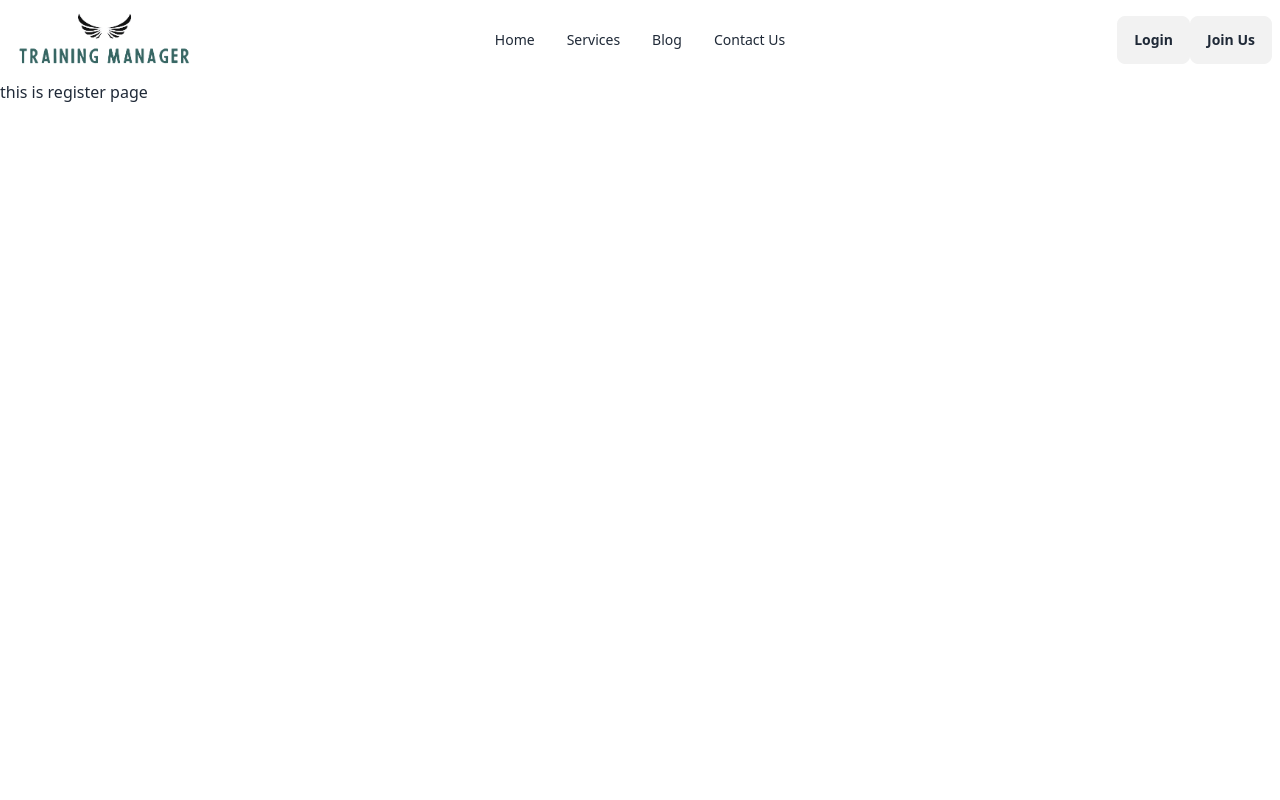
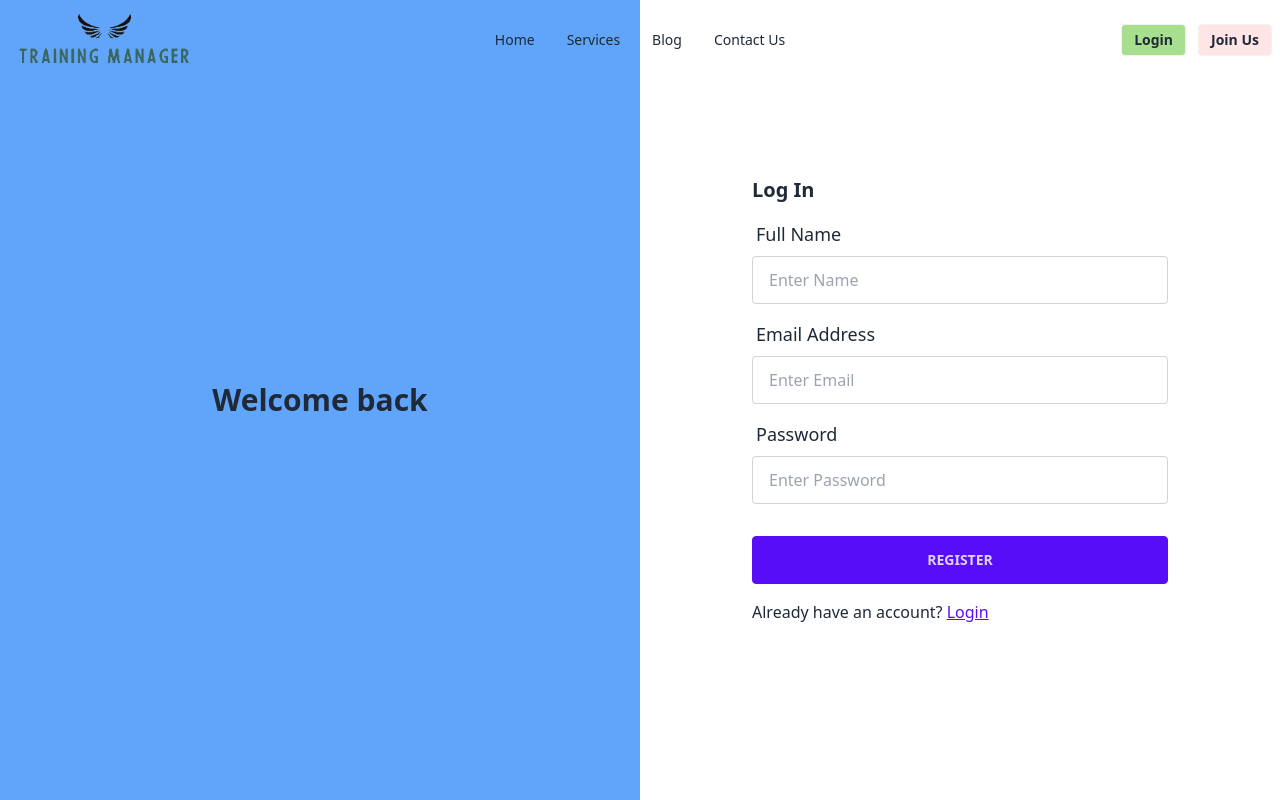
Before and after one commit to shuvajitmaitra/Training-Manager, a React (Vite) app: page /register in a window 1280 px wide. Built offline with nearby package versions, Linux system fonts and the light colour scheme.

Commit message:
navbar and banner added

```diff
--- a/public/data.json
+++ b/public/data.json
@@ -2,7 +2,42 @@
     {
         "id": 1,
         "title": "Modern Robotics: Mechanics, Planning, and Control Specialization",
-        "image": "image",
+        "image": "https://i.ibb.co/Wy2SynT/robotics.jpg",
+        "price": 2999,
+        "descriptions":"descriptions"
+    },
+    {
+        "id": 2,
+        "title": "Leadership Development Program",
+        "image": "https://i.ibb.co/kxLhbPk/leadership.jpg",
+        "price": 2999,
+        "descriptions":"descriptions"
+    },
+    {
+        "id": 3,
+        "title": "Soft-skill Training",
+        "image": "https://i.ibb.co/5KdWhL5/softskills.jpg",
+        "price": 2999,
+        "descriptions":"descriptions"
+    },
+    {
+        "id": 4,
+        "title": "Artificial Intelligence Training",
+        "image": "https://i.ibb.co/BCn1V9b/artificial-intelligance.jpg",
+        "price": 2999,
+        "descriptions":"descriptions"
+    },
+    {
+        "id": 5,
+        "title": "Communication skill improvement Training",
+        "image": "https://i.ibb.co/ZSxhP9F/communication.jpg",
+        "price": 2999,
+        "descriptions":"descriptions"
+    },
+    {
+        "id": 6,
+        "title": "Importance of Mental health Training",
+        "image": "https://i.ibb.co/jhtW4XC/mental-health.jpg",
         "price": 2999,
         "descriptions":"descriptions"
     }
--- /dev/null
+++ b/src/AuthProvider/AuthProvider.jsx
@@ -0,0 +1,23 @@
+import { createContext, useEffect, useState } from "react";
+import PropTypes from "prop-types";
+
+// eslint-disable-next-line react-refresh/only-export-components
+export const authContext = createContext(null);
+
+const AuthProvider = ({ children }) => {
+  const [services, setServices] = useState([]);
+
+  useEffect(() => {
+    fetch("/data.json")
+      .then((response) => response.json())
+      .then((data) => setServices(data));
+  }, []);
+  const authInfo = {
+    services,
+  };
+  return <authContext.Provider value={authInfo}>{children}</authContext.Provider>;
+};
+AuthProvider.propTypes = {
+  children: PropTypes.node,
+};
+export default AuthProvider;
--- /dev/null
+++ b/src/Components/Banner/Banner.jsx
@@ -0,0 +1,11 @@
+
+import banner from "../../assets/event-management.jpg"
+const Banner = () => {
+    return (
+        <div>
+            <img src={banner} className="h-screen w-full" />
+        </div>
+    );
+};
+
+export default Banner;
--- a/src/Components/Navbar.jsx
+++ b/src/Components/Navbar.jsx
@@ -23,13 +23,13 @@ const Navbar = () => {
       );
 
     return (
-        <div className="navbar bg-base-100">
+        <div className="max-w-screen-xl mx-auto navbar bg-transparent ">
   <div className="navbar-start">
     <div className="dropdown">
       <label tabIndex={0} className="btn btn-ghost lg:hidden">
         <svg xmlns="http://www.w3.org/2000/svg" className="h-5 w-5" fill="none" viewBox="0 0 24 24" stroke="currentColor"><path strokeLinecap="round" strokeLinejoin="round" strokeWidth="2" d="M4 6h16M4 12h8m-8 6h16" /></svg>
       </label>
-      <ul tabIndex={0} className="menu menu-sm dropdown-content mt-3 z-[1] p-2 shadow bg-base-100 rounded-box w-52">
+      <ul tabIndex={0} className="menu menu-sm dropdown-content mt-3 z-[1] p-2 shadow bg-[#A8DF8E] rounded-box w-52">
         {navLink}
       </ul>
     </div>
@@ -40,9 +40,9 @@ const Navbar = () => {
      {navLink}
     </ul>
   </div>
-  <div className="navbar-end">
-   <Link to="/login"> <button className="btn capitalize">Login</button></Link>
-   <Link to="/register"> <button className="btn capitalize">Join Us</button></Link>
+  <div className="navbar-end gap-3 ">
+   <Link to="/login"> <button className="btn capitalize bg-[#A8DF8E] btn-sm rounded">Login</button></Link>
+   <Link to="/register"> <button className="btn capitalize bg-[#FFE5E5] btn-sm rounded" >Join Us</button></Link>
   </div>
 </div>
     );
--- /dev/null
+++ b/src/Components/Service/Service.jsx
@@ -0,0 +1,17 @@
+import PropTypes from "prop-types";
+
+const Service = ({service}) => {
+    const {title, image, price, description} = service;
+    return (
+        <div className="p-6 bg-slate-200 rounded-md">
+            <img src={image} className="h-60 w-full rounded-md" />
+            <h2>{title}</h2>
+            <p>{price}</p>
+            <p>{description}</p>
+        </div>
+    );
+};
+Service.propTypes = {
+    service: PropTypes.object,
+  };
+export default Service;
--- a/src/Pages/Home/Home.jsx
+++ b/src/Pages/Home/Home.jsx
@@ -1,7 +1,21 @@
+import { useContext } from "react";
+import Banner from "../../Components/Banner/Banner";
+import { authContext } from "../../AuthProvider/AuthProvider";
+import Service from "../../Components/Service/Service";
+
 const Home = () => {
+  const { services } = useContext(authContext);
   return (
     <div>
-      <h3>This is home page.......</h3>
+      <Banner></Banner>
+      <div className="max-w-screen-xl mx-auto grid grid-cols-1 md:grid-cols-2 lg:grid-cols-3 gap-6 py-10 ">
+        {services.map((service) => (
+          <Service
+            key={service.id}
+            service={service}
+          ></Service>
+        ))}
+      </div>
     </div>
   );
 };
--- a/src/Pages/Login/Login.jsx
+++ b/src/Pages/Login/Login.jsx
@@ -1,7 +1,43 @@
+import { Link } from "react-router-dom";
+
 const Login = () => {
   return (
-    <div>
-      <h3>this is login page....</h3>
+    <div className="flex h-screen justify-center items-center">
+      <div className="flex-1 bg-blue-400 h-full flex justify-center items-center">
+        <h2 className="text-3xl font-bold">Welcome back</h2>
+      </div>
+      <div className="flex-1">
+        <form className="card-body w-3/4 mx-auto">
+            <h3 className="text-xl font-semibold">Log In</h3>
+          <div className="form-control">
+            <label className="label">
+              <span className="label-text text-lg ">Email Address</span>
+            </label>
+            <input
+              type="email"
+              placeholder="Enter Email"
+              className="input input-bordered rounded"
+              required
+            />
+          </div>
+          <div className="form-control">
+            <label className="label">
+              <span className="label-text text-lg">Password</span>
+            </label>
+            <input
+              type="password"
+              placeholder="Enter Password"
+              className="input input-bordered rounded"
+              required
+            />
+          </div>
+          <div className="form-control mt-6">
+            <button className="btn btn-primary rounded">Login</button>
+          </div>
+        <h2 className="mt-2">Do not have any account? <Link to="/register"><button className="btn-link">Register</button></Link></h2>
+        <FcGoogle/>
+        </form>
+      </div>
     </div>
   );
 };
--- a/src/Pages/Register/Register.jsx
+++ b/src/Pages/Register/Register.jsx
@@ -1,7 +1,53 @@
+import { Link } from "react-router-dom";
+
 const Register = () => {
   return (
-    <div>
-      <h3>this is register page</h3>
+    <div className="flex h-screen justify-center items-center">
+      <div className="flex-1 bg-blue-400 h-full flex justify-center items-center">
+        <h2 className="text-3xl font-bold">Welcome back</h2>
+      </div>
+      <div className="flex-1">
+        <form className="card-body w-3/4 mx-auto">
+            <h3 className="text-xl font-semibold">Log In</h3>
+          <div className="form-control">
+            <label className="label">
+              <span className="label-text text-lg ">Full Name</span>
+            </label>
+            <input
+              type="text"
+              placeholder="Enter Name"
+              className="input input-bordered rounded"
+              required
+            />
+          </div>
+          <div className="form-control">
+            <label className="label">
+              <span className="label-text text-lg ">Email Address</span>
+            </label>
+            <input
+              type="email"
+              placeholder="Enter Email"
+              className="input input-bordered rounded"
+              required
+            />
+          </div>
+          <div className="form-control">
+            <label className="label">
+              <span className="label-text text-lg">Password</span>
+            </label>
+            <input
+              type="password"
+              placeholder="Enter Password"
+              className="input input-bordered rounded"
+              required
+            />
+          </div>
+          <div className="form-control mt-6">
+            <button className="btn btn-primary rounded">Register</button>
+          </div>
+          <h2 className="mt-2">Already have an account? <Link to="/login"><button className="btn-link">Login</button></Link></h2>
+        </form>
+      </div>
     </div>
   );
 };
--- a/src/Pages/Root/Root.jsx
+++ b/src/Pages/Root/Root.jsx
@@ -3,8 +3,10 @@ import Navbar from "../../Components/Navbar";
 
 const Root = () => {
   return (
-    <div>
-        <Navbar></Navbar>
+    <div className="relative ">
+       <div className="absolute w-full">
+       <Navbar></Navbar>
+       </div>
       <Outlet></Outlet>
     </div>
   );
--- a/src/main.jsx
+++ b/src/main.jsx
@@ -3,9 +3,12 @@ import ReactDOM from "react-dom/client";
 import "./index.css";
 import { RouterProvider } from "react-router-dom";
 import Router from "./Router/Router";
+import AuthProvider from "./AuthProvider/AuthProvider";
 
 ReactDOM.createRoot(document.getElementById("root")).render(
   <React.StrictMode>
-    <RouterProvider router={Router}></RouterProvider>
+    <AuthProvider>
+      <RouterProvider router={Router}></RouterProvider>
+    </AuthProvider>
   </React.StrictMode>
 );
```
Also changed, not shown: src/assets/event-management.jpg (added).
